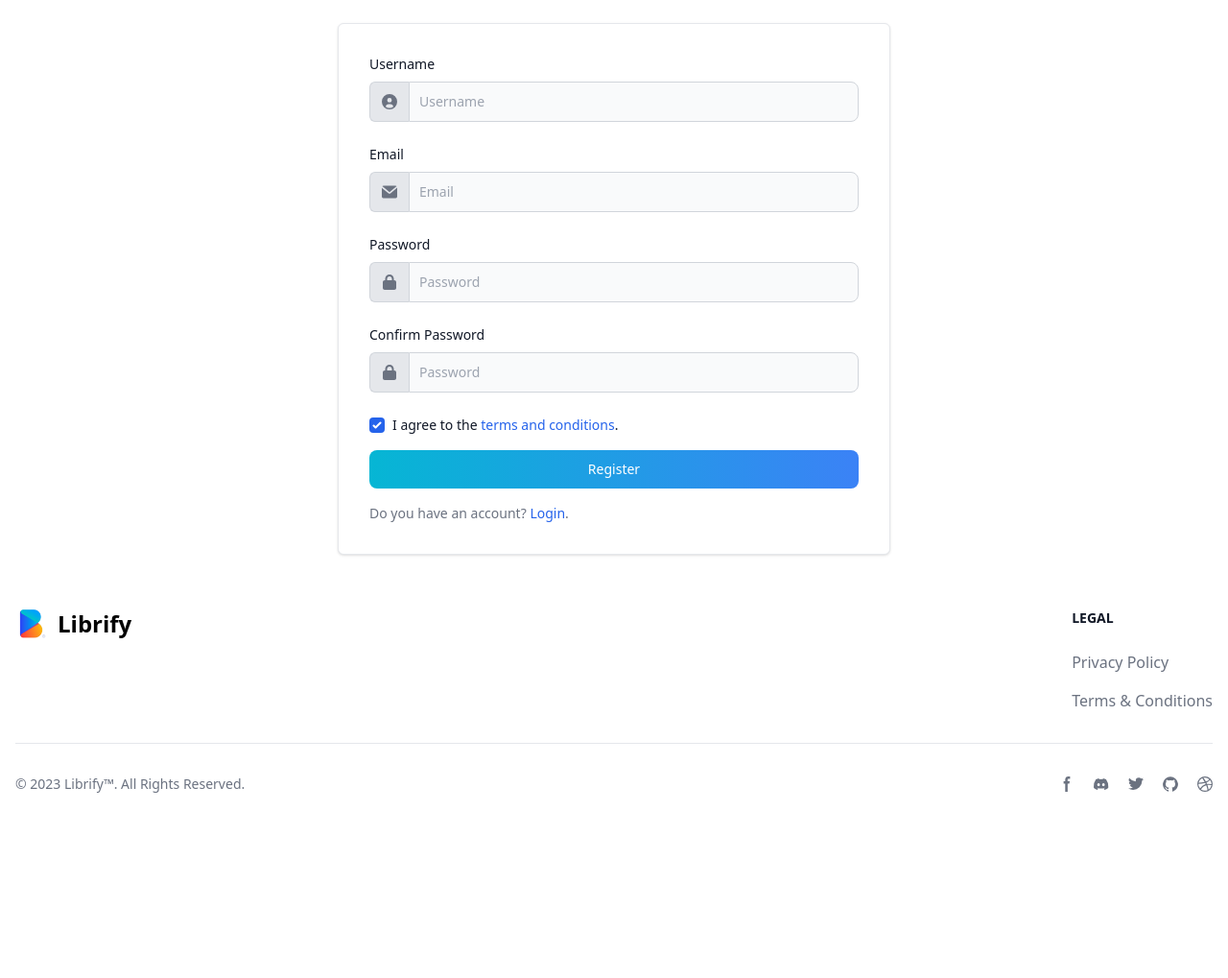
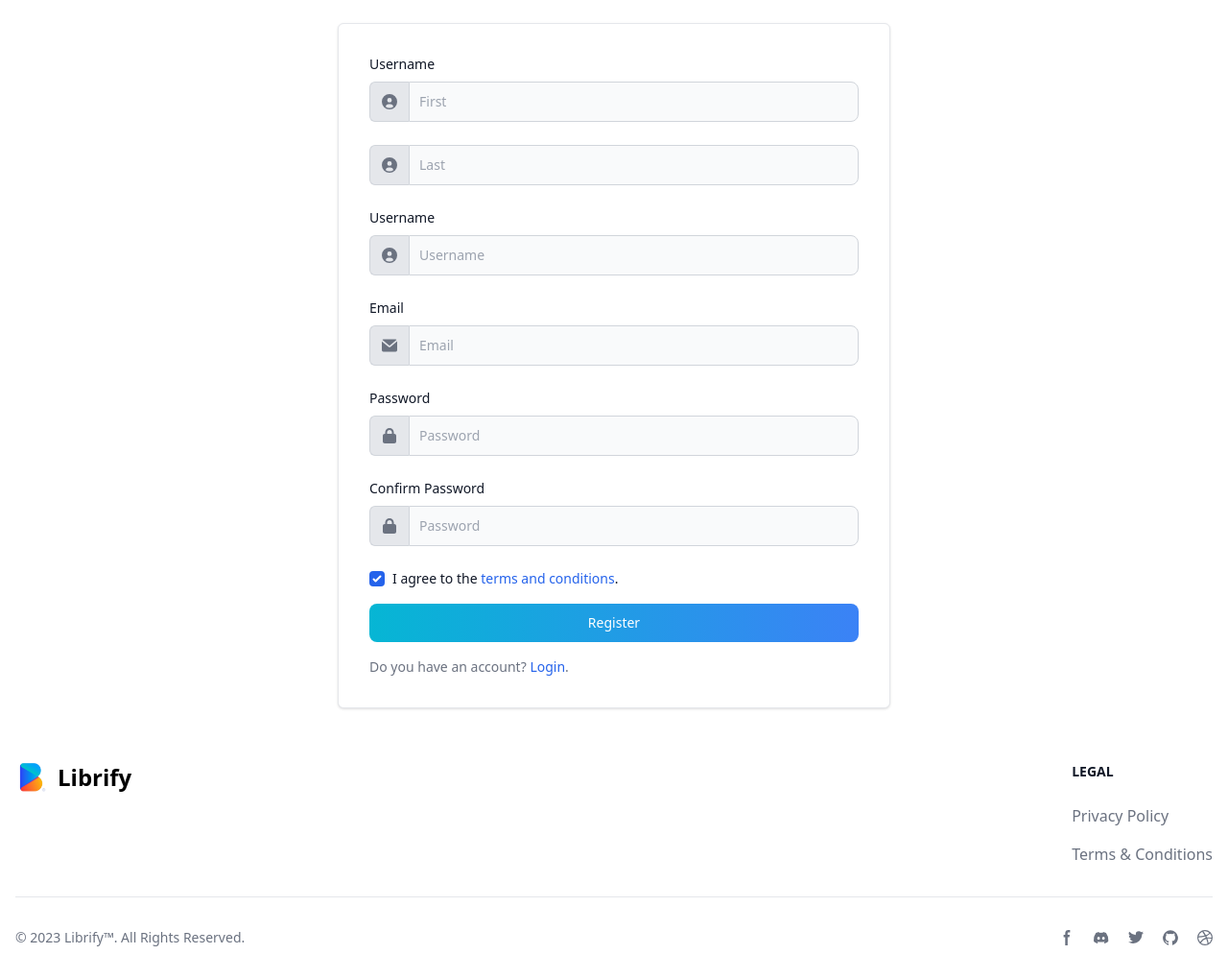
Before and after one commit to AristonCatipay/django_library_management, a Django app: page /signup/ in a window 1280 px wide. Shown: the part 64-1083 px from the top of the page at 96% size. Before the commit the page ends 890 px from the top, so only its background shows below. Run offline with Django 4.2, Linux system fonts and the light colour scheme; some libraries are stand-ins or nearby versions.

Commit message:
Created the signup functionality.

```diff
--- a/core/templates/core/signup.html
+++ b/core/templates/core/signup.html
@@ -17,6 +17,25 @@
                 </div>
             </div>
             {% endfor %}
+
+            <label for="website-admin" class="block mb-2 text-sm font-medium text-gray-900 dark:text-white">Username</label>
+            <div class="flex mb-6">
+            <span class="inline-flex items-center px-3 text-sm text-gray-900 bg-gray-200 border border-r-0 border-gray-300 rounded-l-md dark:bg-gray-600 dark:text-gray-400 dark:border-gray-600">
+                <svg class="w-4 h-4 text-gray-500 dark:text-gray-400" aria-hidden="true" xmlns="http://www.w3.org/2000/svg" fill="currentColor" viewBox="0 0 20 20">
+                <path d="M10 0a10 10 0 1 0 10 10A10.011 10.011 0 0 0 10 0Zm0 5a3 3 0 1 1 0 6 3 3 0 0 1 0-6Zm0 13a8.949 8.949 0 0 1-4.951-1.488A3.987 3.987 0 0 1 9 13h2a3.987 3.987 0 0 1 3.951 3.512A8.949 8.949 0 0 1 10 18Z"/>
+                </svg>
+            </span>
+            <input name="first_name" type="text" id="website-admin" class="rounded-none rounded-r-lg bg-gray-50 border border-gray-300 text-gray-900 focus:ring-blue-500 focus:border-blue-500 block flex-1 min-w-0 w-full text-sm p-2.5  dark:bg-gray-700 dark:border-gray-600 dark:placeholder-gray-400 dark:text-white dark:focus:ring-blue-500 dark:focus:border-blue-500" placeholder="First">
+            </div>
+
+            <div class="flex mb-6">
+            <span class="inline-flex items-center px-3 text-sm text-gray-900 bg-gray-200 border border-r-0 border-gray-300 rounded-l-md dark:bg-gray-600 dark:text-gray-400 dark:border-gray-600">
+                <svg class="w-4 h-4 text-gray-500 dark:text-gray-400" aria-hidden="true" xmlns="http://www.w3.org/2000/svg" fill="currentColor" viewBox="0 0 20 20">
+                <path d="M10 0a10 10 0 1 0 10 10A10.011 10.011 0 0 0 10 0Zm0 5a3 3 0 1 1 0 6 3 3 0 0 1 0-6Zm0 13a8.949 8.949 0 0 1-4.951-1.488A3.987 3.987 0 0 1 9 13h2a3.987 3.987 0 0 1 3.951 3.512A8.949 8.949 0 0 1 10 18Z"/>
+                </svg>
+            </span>
+            <input name="last_name" type="text" id="website-admin" class="rounded-none rounded-r-lg bg-gray-50 border border-gray-300 text-gray-900 focus:ring-blue-500 focus:border-blue-500 block flex-1 min-w-0 w-full text-sm p-2.5  dark:bg-gray-700 dark:border-gray-600 dark:placeholder-gray-400 dark:text-white dark:focus:ring-blue-500 dark:focus:border-blue-500" placeholder="Last">
+            </div>
 
             <label for="website-admin" class="block mb-2 text-sm font-medium text-gray-900 dark:text-white">Username</label>
             <div class="flex mb-6">
@@ -64,7 +83,7 @@
                 <label for="checkbox-1" class="ml-2 text-sm font-medium text-gray-900 dark:text-gray-300">I agree to the <a href="#" class="text-blue-600 hover:underline dark:text-blue-500">terms and conditions</a>.</label>
             </div>
 
-            <button type="button" class="w-full text-white bg-gradient-to-r from-cyan-500 to-blue-500 hover:bg-gradient-to-bl focus:ring-4 focus:outline-none focus:ring-cyan-300 dark:focus:ring-cyan-800 font-medium rounded-lg text-sm px-5 py-2.5 text-center mr-2 mb-2">Register</button>
+            <button type="submit" class="w-full text-white bg-gradient-to-r from-cyan-500 to-blue-500 hover:bg-gradient-to-bl focus:ring-4 focus:outline-none focus:ring-cyan-300 dark:focus:ring-cyan-800 font-medium rounded-lg text-sm px-5 py-2.5 text-center mr-2 mb-2">Register</button>
             <p id="helper-text-explanation" class="mt-2 text-sm text-gray-500 dark:text-gray-400">Do you have an account? <a href="{% url 'core:signin' %}" class="font-medium text-blue-600 hover:underline dark:text-blue-500">Login</a>.</p>
         </form>
     </div>
--- a/core/views.py
+++ b/core/views.py
@@ -29,6 +29,34 @@ def signin(request):
     })
 
 def signup(request):
+    if request.method == 'POST':
+        first_name = request.POST['first_name']
+        last_name = request.POST['last_name']
+        username = request.POST['username']
+        email = request.POST['email']
+        password = request.POST['password']
+        confirm_password = request.POST['confirm_password']
+
+        if password == confirm_password:
+            if User.objects.filter(email=email).exists():
+                messages.info(request, 'Email is already taken.')
+                return redirect('core:signup')
+            elif User.objects.filter(username=username).exists():
+                messages.info(request, 'Username is already taken.')
+                return redirect('core:signup')
+            else:
+                # Create the user
+                user = User.objects.create_user(first_name=first_name, last_name=last_name, username=username, email=email, password=password)
+                user.save()
+                # Log the user in using the credentials
+                credentials = auth.authenticate(username=username, password=password)
+                auth.login(request, credentials)
+
+                return redirect('core:index')
+        else:
+            messages.info(request, 'Password don\'t match')
+            return redirect('core:signup')
+
     return render(request, 'core/signup.html', {
         'title': 'Sign up',
     })
```
